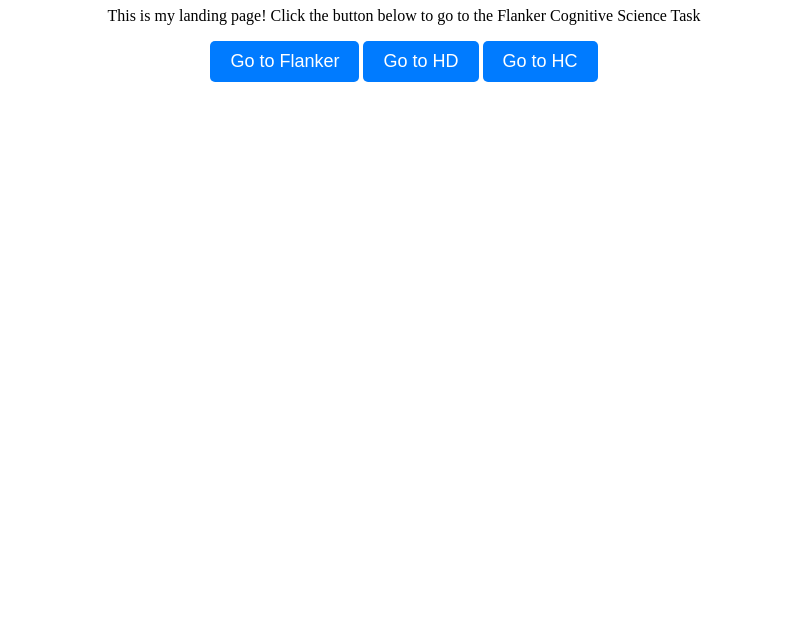
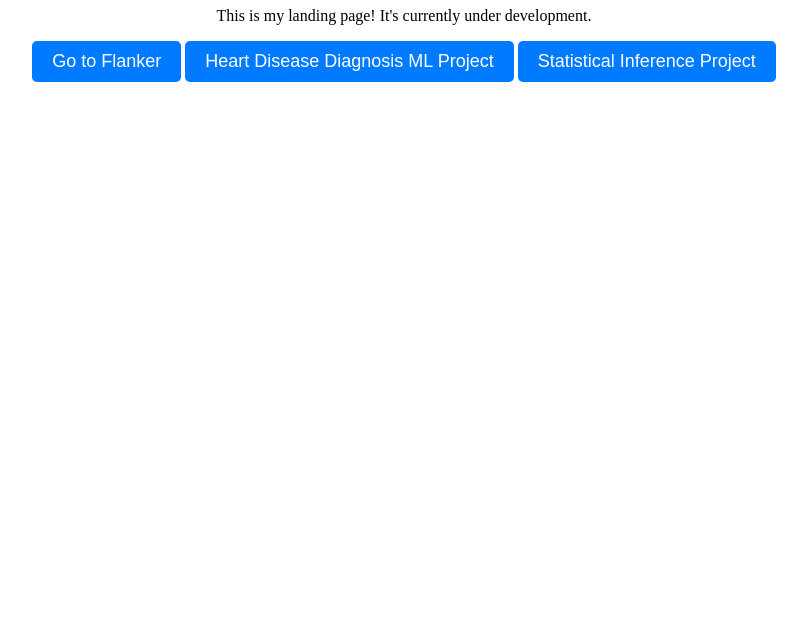
Before and after one commit to xonew/xonew.github.io, a plain HTML site: page index.html in a window 1280 px wide. Shown: the part 181-800 px from the top of the page, without its empty margins (236-1043 px from the left). Drawn offline with Linux system fonts and the light colour scheme.

Commit message:
Update index.html

```diff
--- a/index.html
+++ b/index.html
@@ -4,9 +4,7 @@
     <meta charset="UTF-8">
     <meta name="viewport" content="width=device-width, initial-scale=1.0">
     <title>Landing Page</title>
-    <!-- You can link to a CSS file here to style your page -->
     <style>
-        /* Add your CSS styles here */
         body {
             text-align: center;
             padding: 100px;
@@ -24,7 +22,7 @@
 </head>
 <body>
     <h1>xonew's Project Page</h1>
-    <p>This is my landing page! Click the button below to go to the Flanker Cognitive Science Task</p>
+    <p>This is my landing page! It's currently under development.</p>
     <button onclick="redirectToFlanker()">Go to Flanker</button>
 
     <script>
@@ -33,15 +31,14 @@
             window.location.href = "./flanker/flanker.html"; // Replace with the actual URL
         }
     </script>
-    <button onclick="redirectToHd()">Go to HD</button>
+    <button onclick="redirectToHd()">Heart Disease Diagnosis ML Project</button>
 
     <script>
         function redirectToHd() {
-            // Redirect to the "flanker" page when the button is clicked
             window.location.href = "./alternativesToHeartDiseaseDiagnosis.html";
         }
     </script>
-    <button onclick="redirectToHC()">Go to HC</button>
+    <button onclick="redirectToHC()">Statistical Inference Project</button>
 
     <script>
         function redirectToHC() {
```
